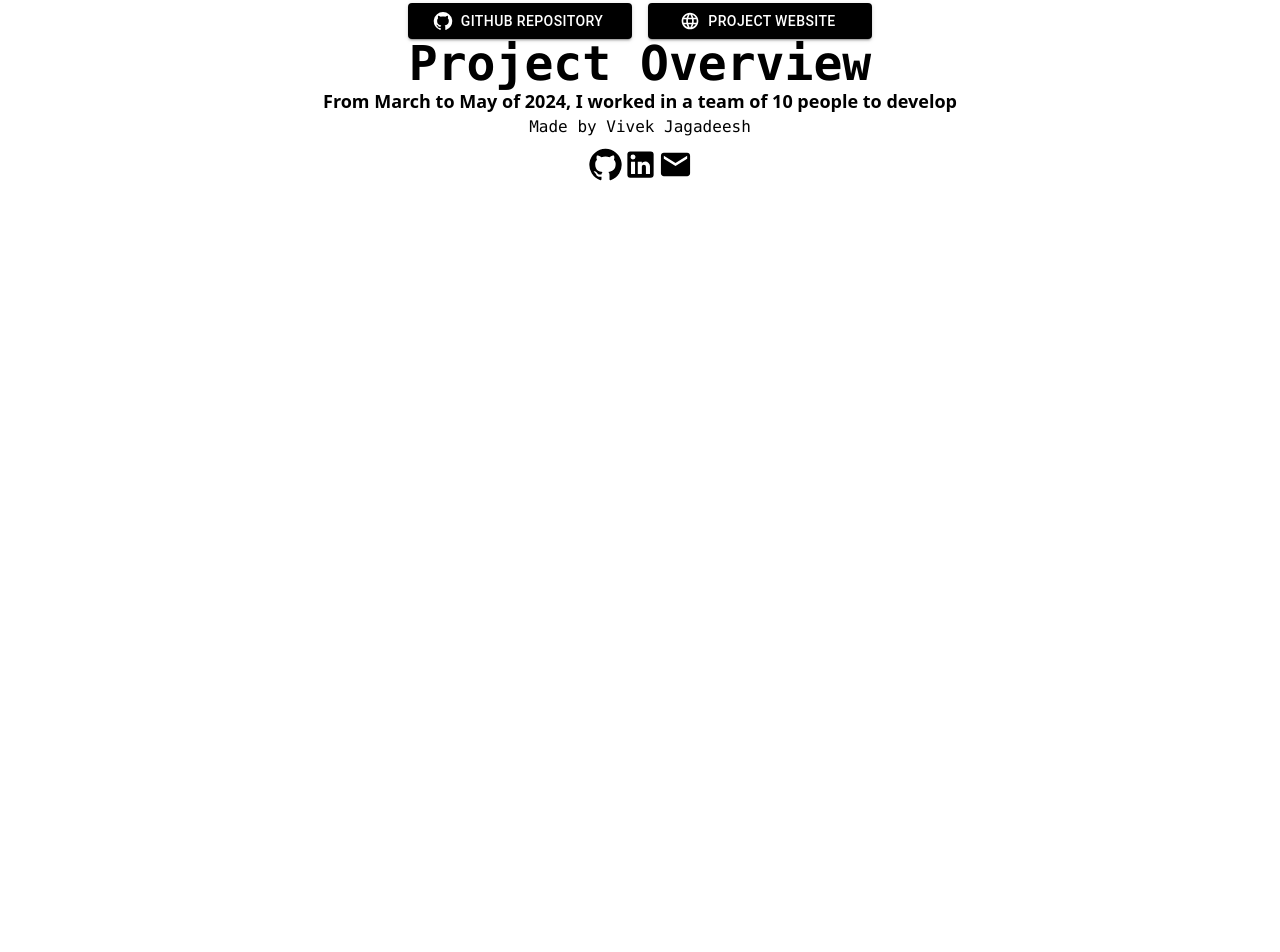
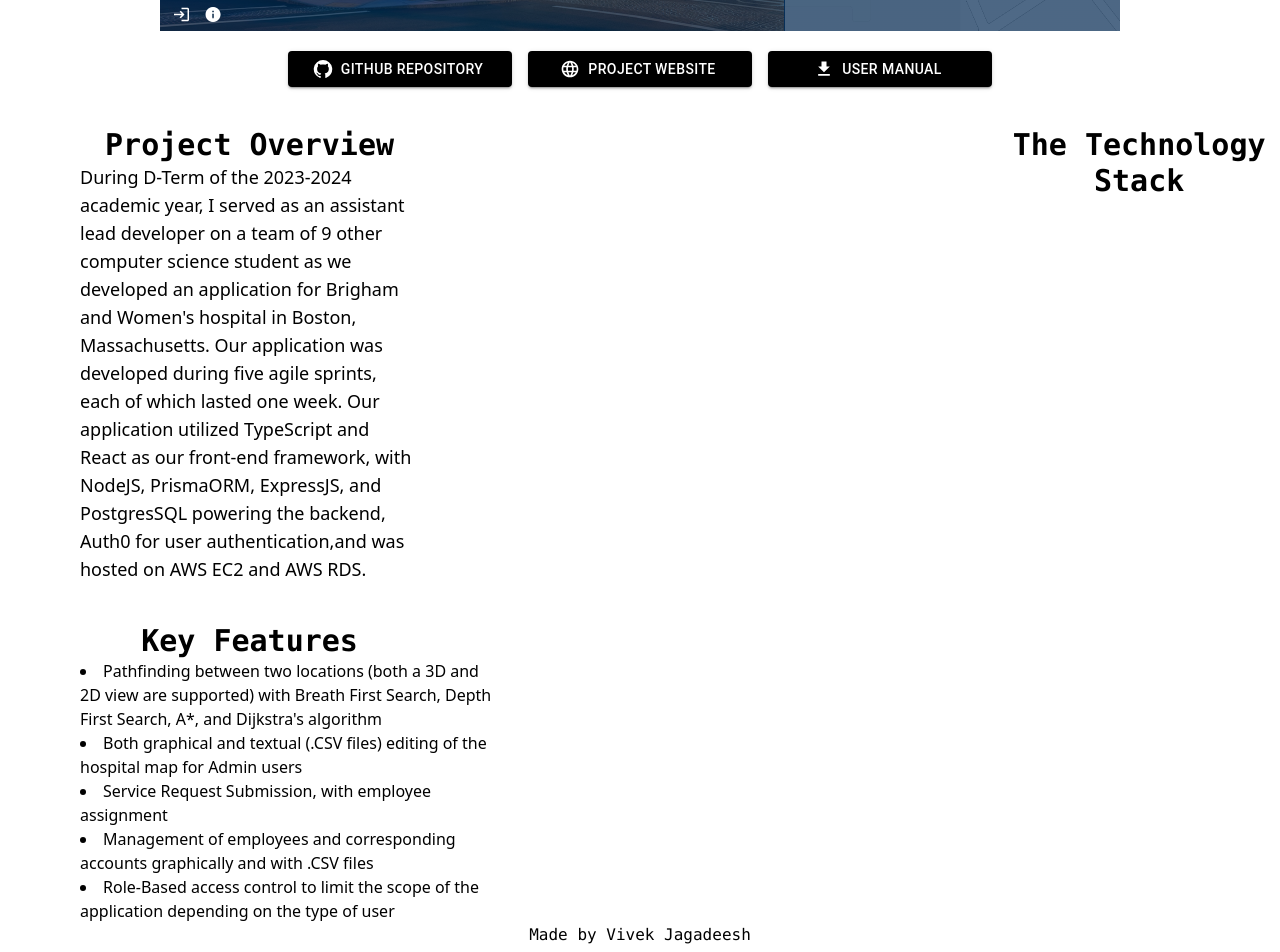
Before and after one commit to vivekjag1/portfolioWebsite, a React (Vite) app: page /BWHCS3733 in a window 1280 px wide. Shown: the part 660-1612 px from the top of the page. Before the commit the page ends 842 px from the top, so only its background shows below. Built offline with nearby package versions, Linux system fonts and the light colour scheme.

Commit message:
overview, features for soft eng

```diff
--- a/src/routes/Home.tsx
+++ b/src/routes/Home.tsx
@@ -7,7 +7,7 @@ function Home(){
       <section className = "hidden md:flex ">
         <div className="w-screen mt-20 grid grid-cols-2 overflow-hidden ">
           <div className = "flex flex-col  items-center justify-center  h-full col-span-1 ">
-            <TypeAnimation className="text-black font-mono font-bold md:text-6xl lg:text-6xl cursor-hidden" sequence={["Hello, World!"]}
+            <TypeAnimation className="text-black font-mono font-bold md:text-6xl lg:text-6xl cursor-hidden" sequence={["Hello,World!"]}
             />
             <br></br>
             <h1 className = "text-black font-semibold text-2xl font-arial  ml-10">
@@ -26,7 +26,7 @@ function Home(){
               <div className="flex flex-col items-center justify-center w-full">
                 <img src={vivekHeadshot} alt="vivek jagadeesh "/>
                 <TypeAnimation
-                  className="text-black text-center font-mono font-bold  text-4xl md:text-6xl lg:text-8xl mt-2 " sequence={["Hello, World!"]}/>
+                  className="text-black text-center font-mono font-bold  text-4xl md:text-6xl lg:text-8xl mt-2 " sequence={["Hello,World!"]}/>
                 <div className="w-full h-auto flex flex-col items-center justify-center   sm:ml-5">
                   <h1
                     className="text-black font-semibold text-center text-xl sm:text-xl font-arial   overflow-x-hidden">
--- a/src/routes/SoftEngProject.tsx
+++ b/src/routes/SoftEngProject.tsx
@@ -3,25 +3,72 @@ import Button from "@mui/material/Button";
 import GitHubIcon from '@mui/icons-material/GitHub';
 import { Stack} from "@mui/material";
 import LanguageIcon from '@mui/icons-material/Language';
+import userManual from "../assets/TeamOUserManual.pdf";
+import DownloadIcon from '@mui/icons-material/Download';
 export default function SoftEngProject(){
   return(
     <div className=" mt-20 text-center">
       <h1 className="mb-5 text-4xl font-bold font-mono">An application for Brigham and Women's Hospital</h1>
-      <h2 className = "mb-5 text-lg font-semibold">CS3733 Software Engineering D24</h2>
-      <img src = {BWH} alt = "Software Engineering Team O Final Project" className="w-3/4 mx-auto max-w-[70rem] max-h-full"/>
-      <div className = "flex justify-center">
+      <h2 className="mb-5 text-lg font-semibold">March 2024 - May 2024</h2>
+      <h3 className="mb-5 text-lg ">Skills developed: Agile Methodology, Full stack development,User Authentication,
+        Version Control, UI/UX design </h3>
+      <img src={BWH} alt="Software Engineering Team O Final Project"
+           className="w-3/4 mx-auto max-w-[70rem] max-h-full"/>
+      <div className="flex justify-center">
+        <Stack spacing={2} direction="row" className="items-center mt-5">
+          <Button href="https://github.com/vivekjag1/CS3733TeamO" target="_blank" variant="contained"
+                  startIcon={<GitHubIcon/>}
+                  sx={{"&.MuiButtonBase-root:hover": {backgroundColor: "black"}, width: "14rem", bgcolor: 'black'}}
+                  className="mr-4 hover:bg-black"> GitHub Repository</Button>
+          <Button variant="contained" className=" text-white mx-auto" href="https://brighamwomens.com" target="_blank"
+                  startIcon={<LanguageIcon/>} sx={{
+            "&.MuiButtonBase-root:hover": {backgroundColor: "black"},
+            width: "14rem",
+            bgcolor: 'black'
+          }}> Project Website</Button>
+          <Button variant="contained" className=" text-white mx-auto" href={userManual} download="SoftEngUserManual"
+                  target="_blank" startIcon={<DownloadIcon/>} sx={{
+            "&.MuiButtonBase-root:hover": {backgroundColor: "black"},
+            width: "14rem",
+            bgcolor: 'black'
+          }}> User Manual </Button>
+        </Stack>
+      </div>
+      <section className = "hidden md:flex">
+        <div className="w-screen grid grid-cols-2 overflow-y-auto">
+          <div className="flex flex-col  items-center justify-center  h-full col-span-1 ">
+            <p className="text-3xl font-bold font-mono mt-10 "> Project Overview </p>
+            <p className="text-lg  ml-20 mr-20 text-left"> During D-Term of the 2023-2024 academic year, I served as an
+              assistant lead developer on a team of 9 other computer science student as we developed an application for
+              Brigham and Women's hospital in Boston, Massachusetts.
+              Our application was developed during five agile sprints, each of which lasted one week. Our application
+              utilized TypeScript and React as our front-end framework, with NodeJS, PrismaORM, ExpressJS, and
+              PostgresSQL powering the backend, Auth0 for user authentication,and was hosted on AWS EC2 and AWS RDS.
+              {/*Key features include the ability to navigate between two points in the hospital, edit the map graphically and with a .CSV file, submit*/}
+              {/*service requests, and manage hospital employees.*/}
+            </p>
+            <p className="text-3xl font-bold font-mono mt-10 "> Key Features </p>
+            <ul className="text-black list-disc list-inside text-left ml-20">
+              <li>Pathfinding between two locations (both a 3D and 2D view are supported) with Breath First Search,
+                Depth First Search, A*, and Dijkstra's algorithm
+              </li>
+              <li>Both graphical and textual (.CSV files) editing of the hospital map for Admin users</li>
+              <li>Service Request Submission, with employee assignment</li>
+              <li>Management of employees and corresponding accounts graphically and with .CSV files</li>
+              <li>Role-Based access control to limit the scope of the application depending on the type of user</li>
+            </ul>
+          </div>
+        </div>
+        <div className="flex items-center justify-center h-full col-span-1">
+          <p className="text-3xl font-bold font-mono mt-10 "> The Technology Stack </p>
 
-      <Stack spacing = {2} direction = "row" className = "items-center mt-5">
-        <Button href = "https://github.com/vivekjag1/CS3733TeamO" variant = "contained" startIcon={<GitHubIcon/>} sx={{ "&.MuiButtonBase-root:hover": { backgroundColor: "black" },width:"14rem", bgcolor:'black'}} className="mr-4 hover:bg-black"> GitHub Repository</Button>
-        <Button variant = "contained" className = " text-white mx-auto"  href = "https://brighamwomens.com" startIcon = {<LanguageIcon/>} sx={{ "&.MuiButtonBase-root:hover": { backgroundColor: "black" },width:"14rem", bgcolor:'black'}}> Project Website</Button>
-      </Stack>
-      </div>
+        </div>
+      </section>
+
+      <p className="text-lg  ml-20 mr-20 text-left">
+      </p>
 
 
-
-
-      <p className = "text-5xl font-bold font-mono  "> Project Overview </p>
-      <p className = "text-lg font-semibold">From March to May of 2024, I worked in a team of 10 people to develop  </p>
     </div>
   )
 }
```
Also changed, not shown: 2 other files (tests, documents, lock files or other folders).
